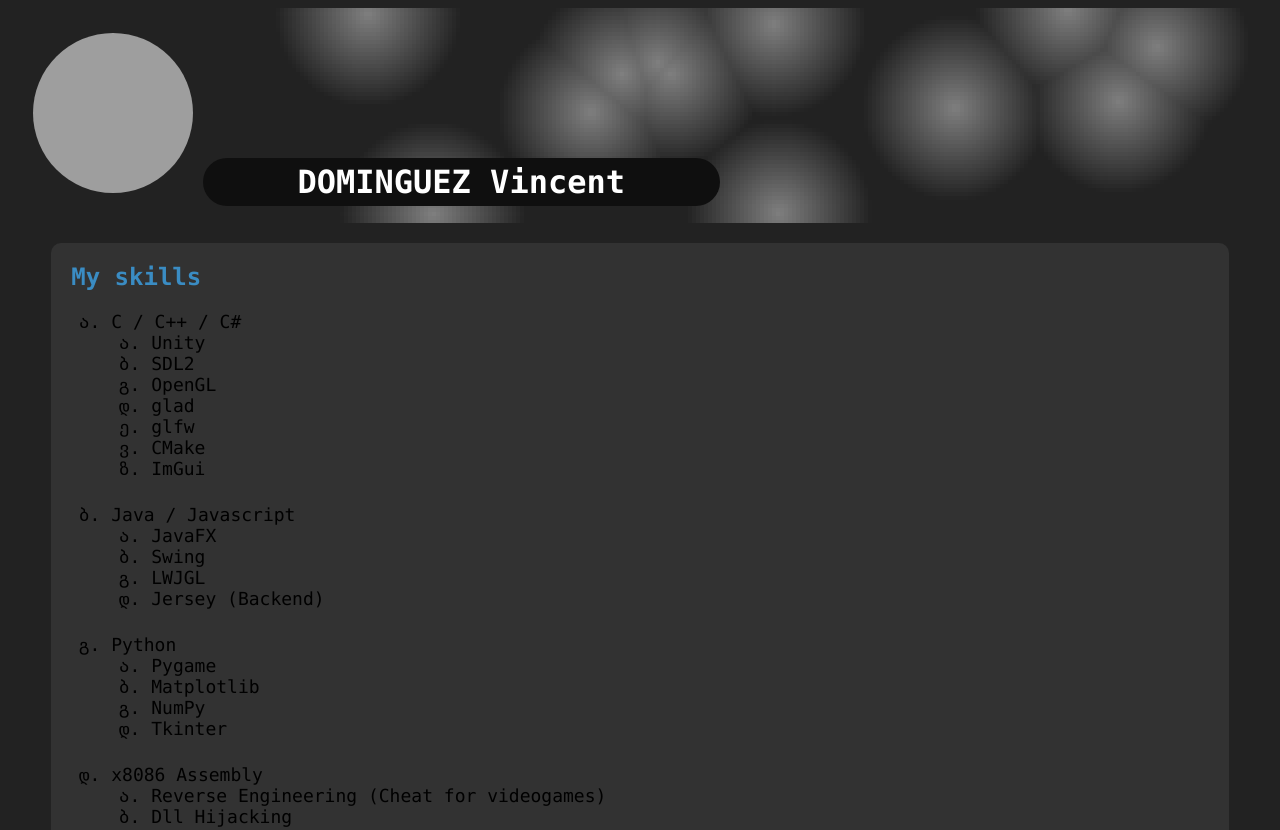
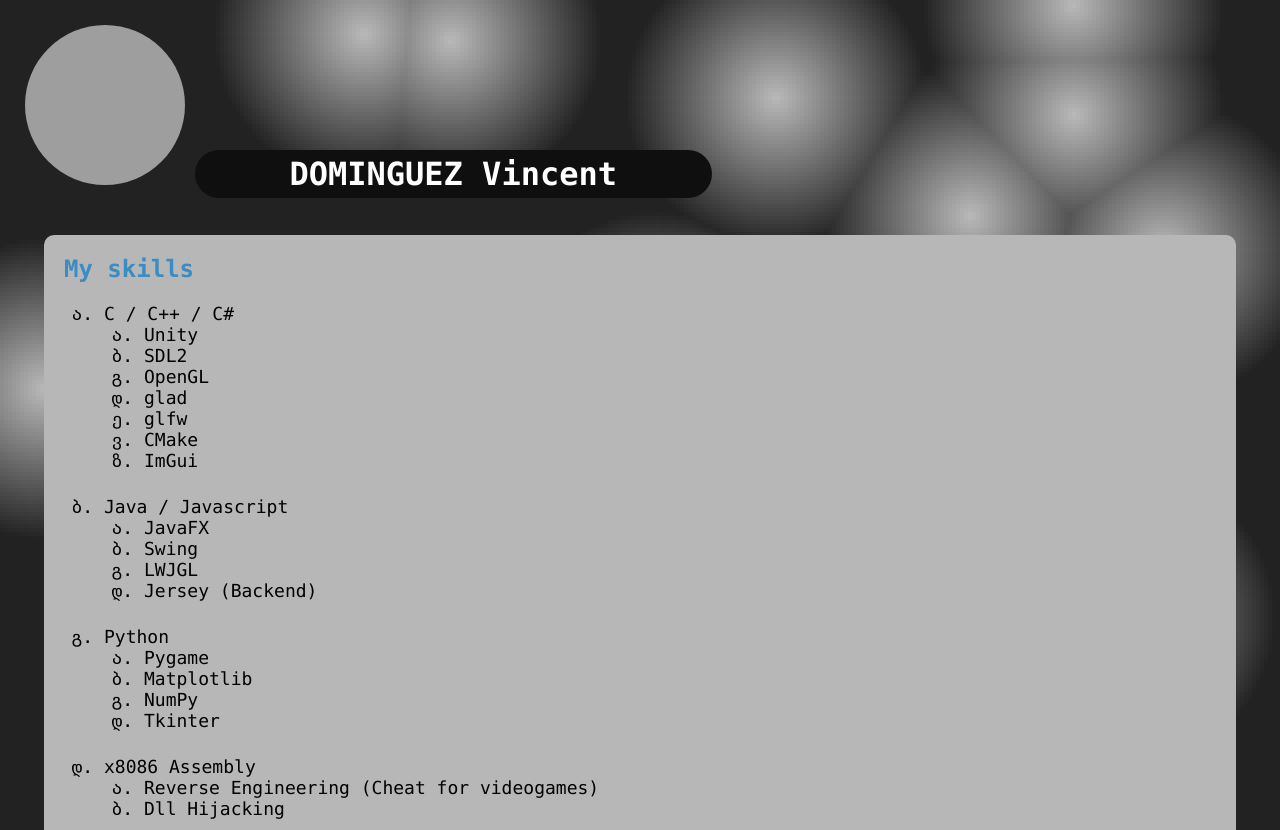
Before and after one commit to LordVinzz/LordVinzz.github.io, a plain HTML site: page index.html in a window 1280 px wide. Shown: the top 830 px of the page. Drawn offline with Linux system fonts and the light colour scheme; grey boxes are pictures that could not be loaded.

Commit message:
Removing palceholder + Fixing Canvas

```diff
--- a/index.html
+++ b/index.html
@@ -1,5 +1,5 @@
 <!DOCTYPE html>
-<html>
+<html id="page">
 
 <head>
     <title>My Portfolio</title>
@@ -8,8 +8,8 @@
 </head>
 
 <body onload="drawVornoi()">
-    <header id="header">
-        <canvas id="canvas"></canvas>
+    <canvas id="canvas">Canvas not supported !</canvas>
+    <header>
             <div class="wrapper">
 
                 <div class="circle">
@@ -94,7 +94,6 @@
                     </ul>
                 </li>
                 <li>Drawing / Art</li>
-                <li>Placeholder Hobby 3</li>
             </ul>
         </section>
     </main>
--- a/script.js
+++ b/script.js
@@ -3,25 +3,23 @@
 
     for (const feature of featurePoints) {
         const dist = Math.sqrt((feature.x - x) ** 2 + (feature.y - y) ** 2);
-        //const dist = Math.abs(feature.x - x) + Math.abs(feature.y - y); Norme de manhattan
-        //const dist = Math.max(Math.abs(feature.x - x), Math.abs(feature.y - y)); // Norme de chebyshev
         minDist = Math.min(minDist, dist);
     }
 
-    return Math.max(127-minDist, 34);
+    return Math.max(185-minDist, 34);
 }
 
 function drawVornoi(){
     const canvas = document.getElementById('canvas');
     const ctx = canvas.getContext('2d');
 
-    const header = document.getElementById('header');
+    const header = document.getElementById('page');
 
     canvas.width = header.offsetWidth;
-    canvas.height = header.offsetHeight;
+    canvas.height = page.offsetHeight;
 
     const featurePoints = [];
-    for (let i = 0; i < 12; i++) {
+    for (let i = 0; i < 24; i++) {
         featurePoints.push({
             x: Math.floor(Math.random() * canvas.width),
             y: Math.floor(Math.random() * canvas.height),
--- a/style.css
+++ b/style.css
@@ -1,7 +1,15 @@
-body {
+
+
+body,html {
     font-family: consolas;
     background-color: #222;
+
+    padding: 0%;
+    margin: 0%;
+    max-width: 100%;
+    overflow-x: hidden;
 }
+
 
 header {
     background-color: #333;
@@ -21,12 +29,14 @@
 }
 
 main {
-    background-color: #323232;
+    position: relative;
+    background-color: #B7B7B7;
     padding: 20px;
     margin: 20px auto;
     max-width: 90%;
     height: auto;
     border-radius: 10px;
+    z-index: 3;
 }
 
 main h2 {
@@ -34,10 +44,12 @@
 }
 
 footer {
-    background-color: #333;
+    position:relative;
+    background-color: #00000000;
     color: #fff;
     padding: 20px;
     text-align: center;
+    z-index: 2;
 }
 
 footer img {
@@ -62,8 +74,6 @@
 
 canvas{
     position: absolute;
-    width: auto;
-    height: auto;
     margin: 0px;
     padding: 0px;
     z-index: 1;
```
